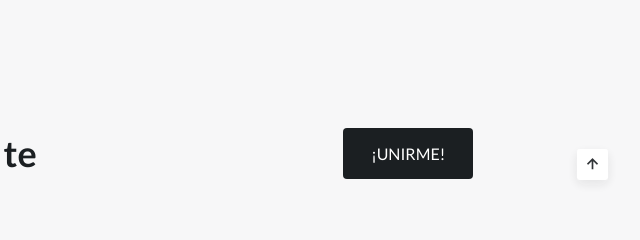
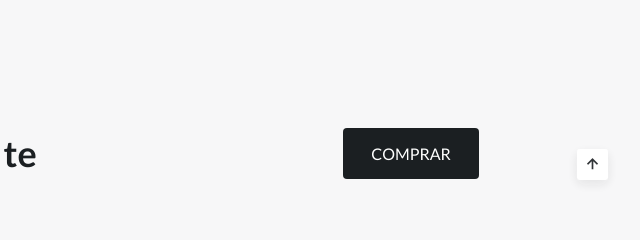
Before and after one commit to fernanCayoC/pruru, a plain HTML site: page index.html in a window 1280 px wide. Shown: the part 860-1100 px from the top of the page, 624-1264 px from the left. Drawn offline with nearby package versions, Linux system fonts and the light colour scheme.

Commit message:
correcion button

```diff
--- a/index.html
+++ b/index.html
@@ -96,7 +96,7 @@
                         </h2>
 
                         <div>
-                            <a href="#contact" class="button specialty__button">¡Unirme!</a>
+                            <a href="#contact" class="button specialty__button">Comprar</a>
                         </div>
                     </div>
 
```
